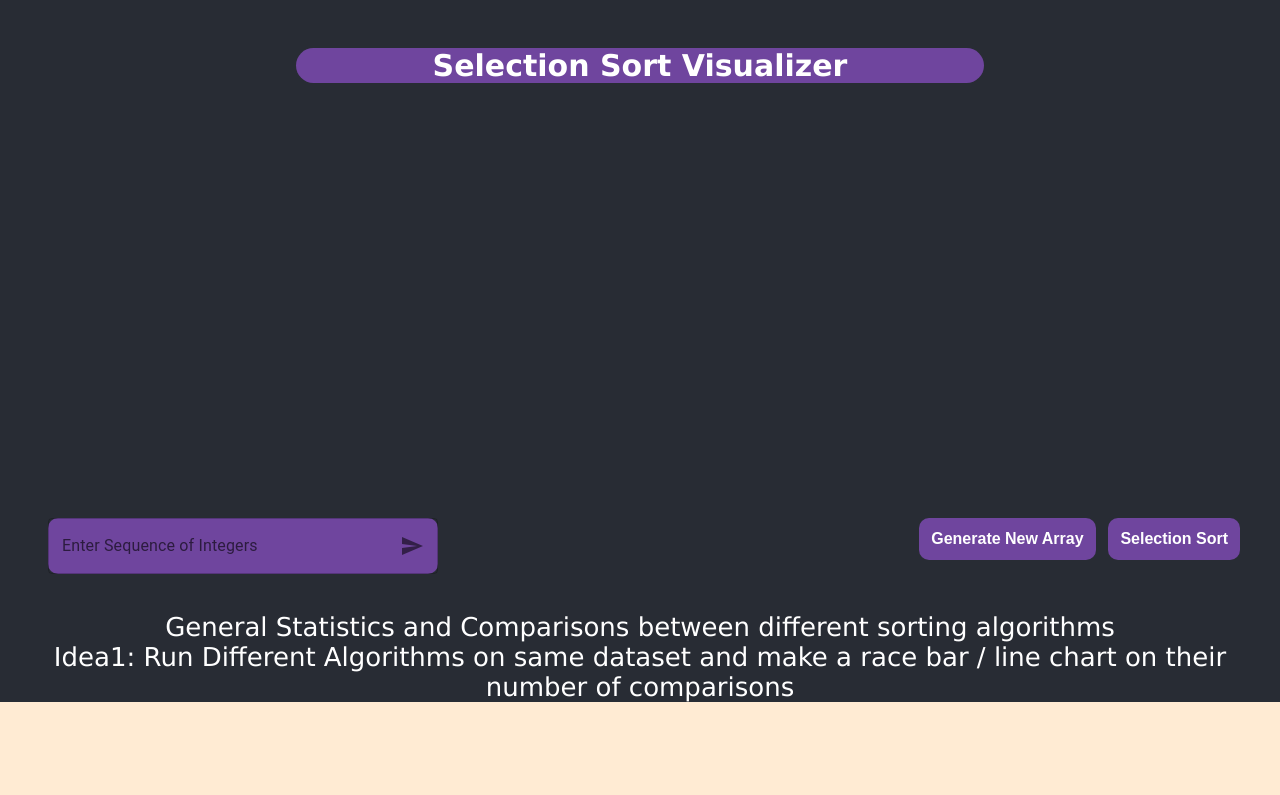
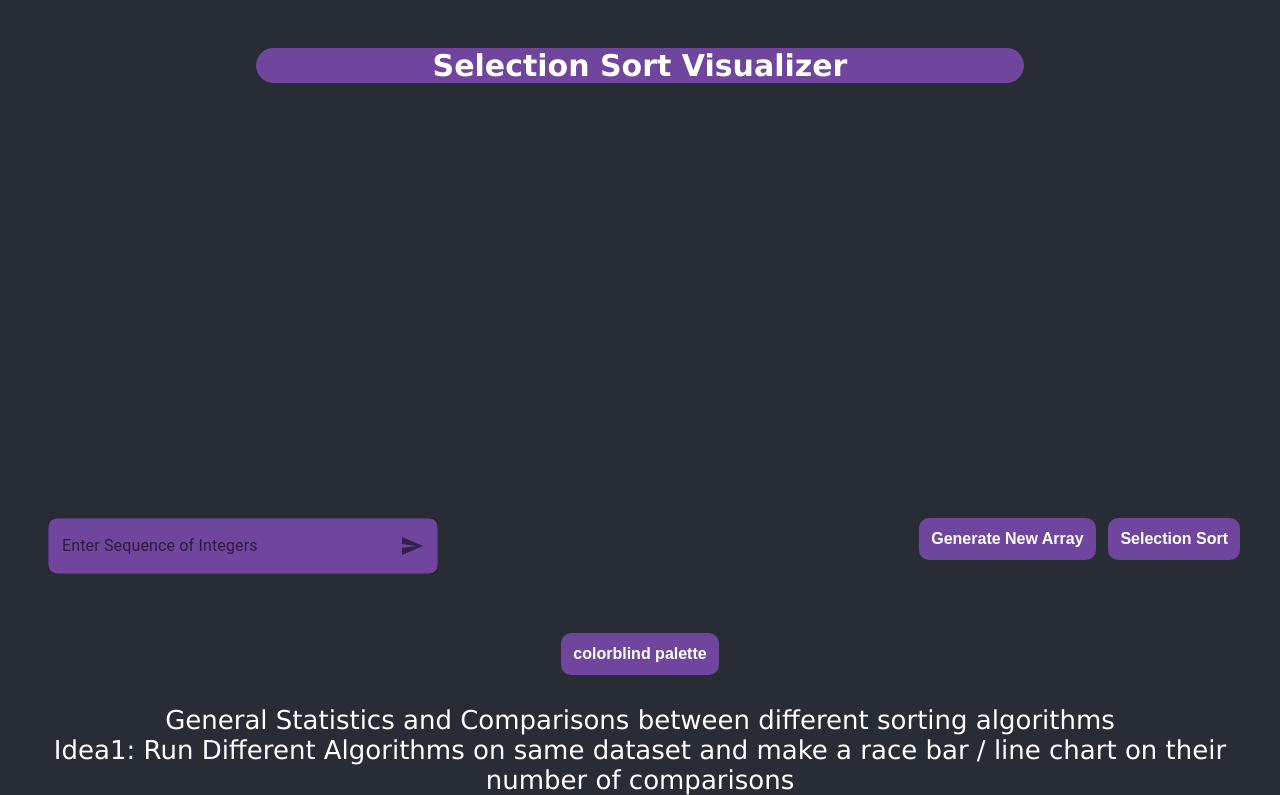
Before and after one commit to FlorianSp2000/visualization-of-sorting-algorithms, a React (Create React App) app: page / in a window 1280 px wide. Shown: the part 282-1077 px from the top of the page. Before the commit the page ends 984 px from the top, so only its background shows below. Built offline with nearby package versions, Linux system fonts and the light colour scheme.

Commit message:
Add colorblind palette option

```diff
--- a/src/Selectionsort.js
+++ b/src/Selectionsort.js
@@ -1,7 +1,42 @@
   import React from 'react';
   import './selectionsort.css'
 import SequenceInputButton from './SequenceInputButton';
-// // function to generate bars
+
+var colorblind_active = false;
+var default_bar_color = "rgb(0, 183, 255)";
+var finished_bar_color = "rgb(49, 226, 13)";
+var next_bar_color = "rgb(10, 26, 177)";
+var min_bar_color = "rgb(189, 22, 22)";
+
+// // function to change colors to colorblind:
+function change_colors_to_colorblind() {
+  if (!colorblind_active) {
+    default_bar_color = "rgb(240,228,66)";
+    finished_bar_color = "rgb(0,158,115)";
+    next_bar_color = "rgb(0,114,178)";
+    min_bar_color = "rgb(213,94,0)";
+    let bars = document.querySelectorAll(".bar")
+    for (let i=0; i<bars.length; i+=1) {
+      bars[i].style.backgroundColor = default_bar_color;
+    }
+    colorblind_active = true;
+    document.getElementById("Button3").innerHTML = "standard palette";
+  }
+  else {
+    default_bar_color = "rgb(0, 183, 255)";
+    finished_bar_color = "rgb(49, 226, 13)";
+    next_bar_color = "rgb(10, 26, 177)";
+    min_bar_color = "rgb(189, 22, 22)";
+    let bars = document.querySelectorAll(".bar")
+    for (let i=0; i<bars.length; i+=1) {
+      bars[i].style.backgroundColor = default_bar_color;
+    }
+    colorblind_active = false;
+    document.getElementById("Button3").innerHTML = "colorblind palette";
+  }
+
+
+}
 
 // // function to delete bars
 function deletebars() {
@@ -26,6 +61,9 @@ function generatebars(num = 20, sequence) {
 
       // To create element "div"
       const bar = document.createElement("div");
+
+      // Provide color to the bar
+      bar.style.backgroundColor = default_bar_color;
 
       // To add class "bar" to "div"
       bar.classList.add("bar");
@@ -60,6 +98,9 @@ function generatebars(num = 20, sequence) {
 
       // To create element "div"
       const bar = document.createElement("div");
+
+      // Provide color to the bar
+      bar.style.backgroundColor = default_bar_color;
 
       // To add class "bar" to "div"
       bar.classList.add("bar");
@@ -106,11 +147,14 @@ async function SelectionSort(delay = 300) {
     min_idx = i;
 
     // Provide darkblue color to the ith bar
-    bars[i].style.backgroundColor = "darkblue";
+    // TODO:
+    // var temp_style = getComputedStyle(bars[i]);
+    // console.log(typeof(temp_style.getPropertyValue('--next-bar-color')));
+    bars[i].style.backgroundColor = next_bar_color;//"darkblue";
     for (var j = i + 1; j < bars.length; j += 1) {
 
       // Provide red color to the jth bar
-      bars[j].style.backgroundColor = "red";
+      bars[j].style.backgroundColor = min_bar_color;
 
       // To pause the execution of code for 300 milliseconds
       await new Promise((resolve) =>
@@ -130,13 +174,13 @@ async function SelectionSort(delay = 300) {
         if (min_idx !== i) {
 
           // Provide skyblue color to the (min-idx)th bar
-          bars[min_idx].style.backgroundColor = "  rgb(24, 190, 255)";
+          bars[min_idx].style.backgroundColor = default_bar_color;//"  rgb(24, 190, 255)";
         }
         min_idx = j;
       } else {
 
         // Provide skyblue color to the jth bar
-        bars[j].style.backgroundColor = "  rgb(24, 190, 255)";
+        bars[j].style.backgroundColor = default_bar_color;//"  rgb(24, 190, 255)";
       }
     }
 
@@ -200,13 +244,13 @@ async function SelectionSort(delay = 300) {
     );
 
     // Provide skyblue color to the (min-idx)th bar
-    bars[min_idx].style.backgroundColor = "  rgb(24, 190, 255)";
+    bars[min_idx].style.backgroundColor = default_bar_color;//"  rgb(24, 190, 255)";
 
     // Provide lightgreen color to the ith bar
-    bars[i].style.backgroundColor = " rgb(49, 226, 13)";
+    bars[i].style.backgroundColor = finished_bar_color;//" rgb(49, 226, 13)";
   }
   // Provide lightgreen color to the ith bar
-  bars[bars.length-1].style.backgroundColor = " rgb(49, 226, 13)";
+  bars[bars.length-1].style.backgroundColor = finished_bar_color;//" rgb(49, 226, 13)";
 
   // To enable the button "Generate New Array" after final(sorted)
   document.getElementById("Button1").disabled = false;
@@ -215,6 +259,10 @@ async function SelectionSort(delay = 300) {
   // To enable the button "Selection Sort" after final(sorted)
   document.getElementById("Button2").disabled = false;
   document.getElementById("Button2").style.backgroundColor = "#6f459e";
+
+  // to disable the change_colors_to_colorblind button
+  document.getElementById("Button3").disabled = false;
+  document.getElementById("Button3").style.backgroundColor = "#6f459e";
 }
 
 
@@ -228,6 +276,10 @@ function disable()
   // To disable the button "Selection Sort"
   document.getElementById("Button2").disabled = true;
   document.getElementById("Button2").style.backgroundColor = "#d8b6ff";
+
+  // to disable the change_colors_to_colorblind button
+  document.getElementById("Button3").disabled = true;
+  document.getElementById("Button3").style.backgroundColor = "#d8b6ff";
 }
 
 
@@ -244,6 +296,10 @@ function disable()
            onClick={() => {SelectionSort();disable()}} id="Button2" >
      Selection Sort</button>
 
+     <button className="btn3"
+           onClick={() => {change_colors_to_colorblind()}} id="Button3" >
+     colorblind palette</button>
+
         </div>
     );
   }
```
